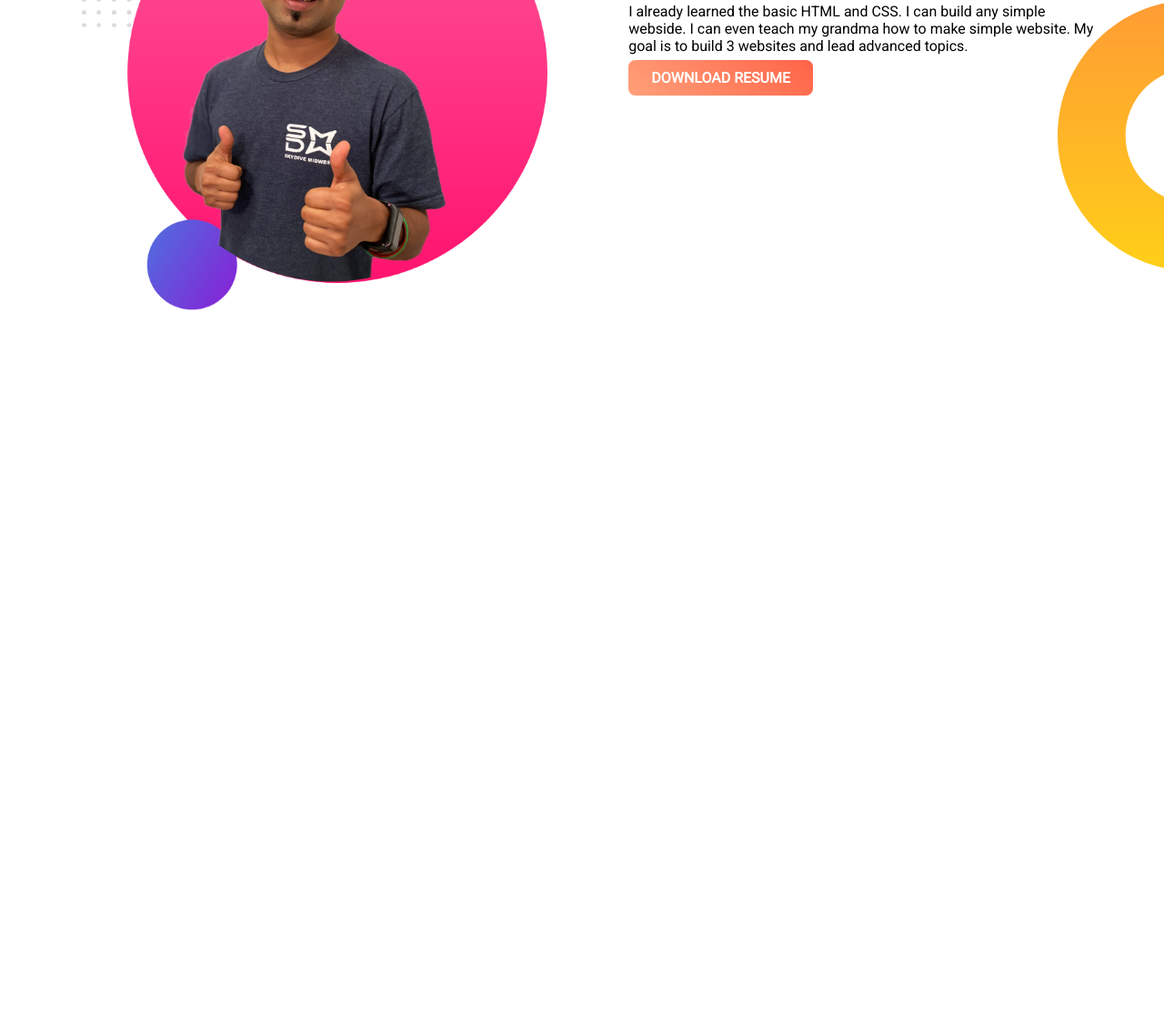
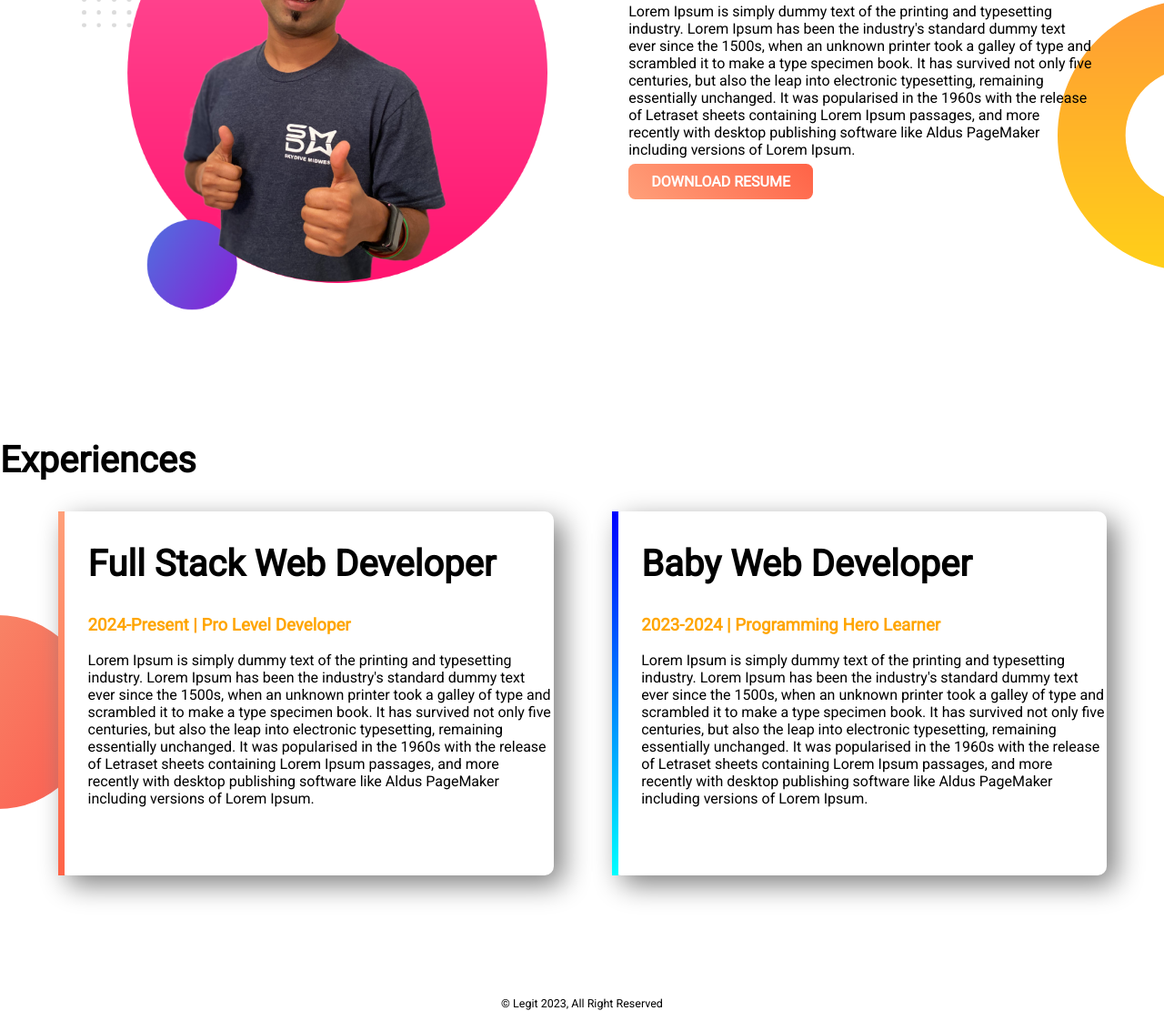
Before and after one commit to Shad-Rafi/web-portfolio, a plain HTML site: page index.html in a window 1280 px wide. Shown: the part 751-1873 px from the top of the page at 91% size. Before the commit the page ends 1200 px from the top, so only its background shows below. Drawn offline with Linux system fonts and the light colour scheme.

Commit message:
finished my first website

```diff
--- a/index.html
+++ b/index.html
@@ -13,7 +13,7 @@
             <h1>Welcome To</h1>
             <h1><span class="name-highlight">Legit</span> World</h1>
             <h3>World Class Professional Web Developer</h3>
-            <p>You might saw me jumping, climbing buildings, and stopping trains. But nobody pays me a dime for that work. That's why I am learning and mastering web development. I will not stop until I become the Web Developer Hero.</p>
+            <p>Lorem Ipsum is simply dummy text of the printing and typesetting industry. Lorem Ipsum has been the industry's standard dummy text ever since the 1500s, when an unknown printer took a galley of type and scrambled it to make a type specimen book. It has survived not only five centuries, but also the leap into electronic typesetting, remaining essentially unchanged. It was popularised in the 1960s with the release of Letraset sheets containing Lorem Ipsum passages, and more recently with desktop publishing software like Aldus PageMaker including versions of Lorem Ipsum.</p>
             <a target="_blank" href="youtube.com" class="link-button">HIRE ME</a>
         </div>
         <div class="half-width">
@@ -27,17 +27,25 @@
         <dev class="half-width">
             <h2>Dream Big</h2>
             <h3>Become a web developer</h3>
-            <p>I already learned the basic HTML and CSS. I can build any simple webside. I can even teach my grandma how to make simple website. My goal is to build 3 websites and lead advanced topics.</p>
+            <p>Lorem Ipsum is simply dummy text of the printing and typesetting industry. Lorem Ipsum has been the industry's standard dummy text ever since the 1500s, when an unknown printer took a galley of type and scrambled it to make a type specimen book. It has survived not only five centuries, but also the leap into electronic typesetting, remaining essentially unchanged. It was popularised in the 1960s with the release of Letraset sheets containing Lorem Ipsum passages, and more recently with desktop publishing software like Aldus PageMaker including versions of Lorem Ipsum.</p>
             <a target="_blank" href="youtube.com" class="download-button">DOWNLOAD RESUME</a>
         </dev>
     </section>
     <section class="bottom-section">
-        <div>
-
+        <h2>Experiences</h2>
+        <div class="half-width single-experience" id="grad-colour1">
+            <h2>Full Stack Web Developer</h2>
+            <h3 class="name-highlight">2024-Present | Pro Level Developer</h3>
+            <p>Lorem Ipsum is simply dummy text of the printing and typesetting industry. Lorem Ipsum has been the industry's standard dummy text ever since the 1500s, when an unknown printer took a galley of type and scrambled it to make a type specimen book. It has survived not only five centuries, but also the leap into electronic typesetting, remaining essentially unchanged. It was popularised in the 1960s with the release of Letraset sheets containing Lorem Ipsum passages, and more recently with desktop publishing software like Aldus PageMaker including versions of Lorem Ipsum.</p>
         </div>
-        <div>
-
+        <div class="half-width single-experience" id="grad-colour2">
+            <h2>Baby Web Developer</h2>
+            <h3 class="name-highlight">2023-2024 | Programming Hero Learner</h3>
+            <p>Lorem Ipsum is simply dummy text of the printing and typesetting industry. Lorem Ipsum has been the industry's standard dummy text ever since the 1500s, when an unknown printer took a galley of type and scrambled it to make a type specimen book. It has survived not only five centuries, but also the leap into electronic typesetting, remaining essentially unchanged. It was popularised in the 1960s with the release of Letraset sheets containing Lorem Ipsum passages, and more recently with desktop publishing software like Aldus PageMaker including versions of Lorem Ipsum.</p>
         </div>
     </section>
 </body>
+<footer>
+    <p>© Legit 2023, All Right Reserved</p>
+</footer>
 </html>
--- a/style.css
+++ b/style.css
@@ -38,7 +38,6 @@ h1{
     background-position: right;
     padding-bottom: 100px;
 }
-
 h2{
     font-size: 40px;
 }
@@ -50,3 +49,30 @@ h2{
     border-radius: 7.5px;
     font-weight: 700;
 }
+.bottom-section{
+    height: 500px;
+    padding-bottom: 100px;
+    background-image: url(images/exp-bg.png);
+    background-repeat: no-repeat;
+    background-position: left;
+}
+.single-experience{
+    box-shadow: 10px 10px 30px gray;
+    border-radius: 10px;
+    height: 80%;
+    background-color: white;
+}
+#grad-colour1{
+    border-left: 7px solid;
+    border-image: linear-gradient(lightSalmon, tomato);
+    border-image-slice: 1;
+}
+#grad-colour2{
+    border-left: 7px solid;
+    border-image: linear-gradient(blue, cyan);
+    border-image-slice: 1;
+}
+footer{
+    text-align: center;
+    font-size: 12.5px;
+}
```
